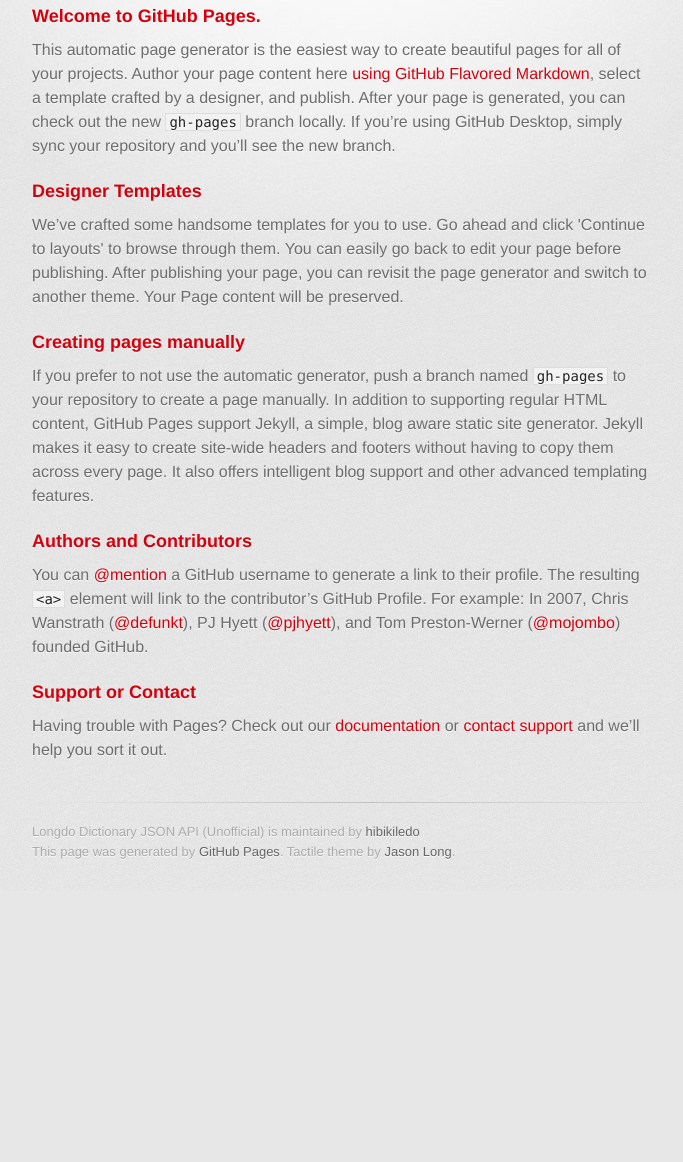
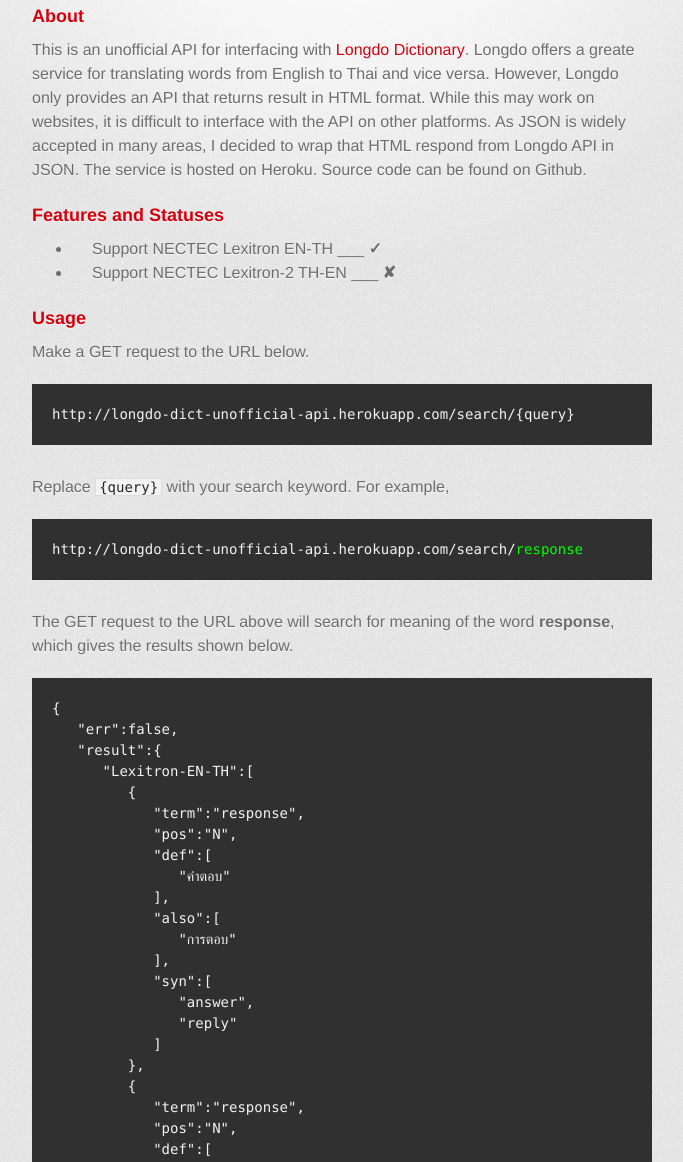
Before and after one commit to hibikiledo/longdo-dict-unofficial-api, a plain HTML site: page index.html in a window 1280 px wide. Shown: the part 325-1487 px from the top of the page, without its empty margins (298-981 px from the left). Before the commit the page ends 1216 px from the top, so only its background shows below. Drawn offline with Linux system fonts and the light colour scheme; a web font is replaced by a local one.

Commit message:
Write content

```diff
--- a/index.html
+++ b/index.html
@@ -23,38 +23,86 @@
         </header>
 
         <section id="downloads" class="clearfix">
-          <a href="https://github.com/hibikiledo/longdo-dict-unofficial-api/zipball/master" id="download-zip" class="button"><span>Download .zip</span></a>
-          <a href="https://github.com/hibikiledo/longdo-dict-unofficial-api/tarball/master" id="download-tar-gz" class="button"><span>Download .tar.gz</span></a>
           <a href="https://github.com/hibikiledo/longdo-dict-unofficial-api" id="view-on-github" class="button"><span>View on GitHub</span></a>
         </section>
 
         <hr>
 
         <section id="main_content">
-          <h3>
-<a id="welcome-to-github-pages" class="anchor" href="#welcome-to-github-pages" aria-hidden="true"><span aria-hidden="true" class="octicon octicon-link"></span></a>Welcome to GitHub Pages.</h3>
 
-<p>This automatic page generator is the easiest way to create beautiful pages for all of your projects. Author your page content here <a href="https://guides.github.com/features/mastering-markdown/">using GitHub Flavored Markdown</a>, select a template crafted by a designer, and publish. After your page is generated, you can check out the new <code>gh-pages</code> branch locally. If you’re using GitHub Desktop, simply sync your repository and you’ll see the new branch.</p>
+          <h3>About</h3>
 
-<h3>
-<a id="designer-templates" class="anchor" href="#designer-templates" aria-hidden="true"><span aria-hidden="true" class="octicon octicon-link"></span></a>Designer Templates</h3>
+          <p>
+            This is an unofficial API for interfacing with <a href="http://dict.longdo.com/">Longdo Dictionary</a>.
+            Longdo offers a greate service for translating words from English to Thai and vice versa.
+            However, Longdo only provides an API that returns result in HTML format.
+            While this may work on websites, it is difficult to interface with the API on other platforms.
+            As JSON is widely accepted in many areas, I decided to wrap that HTML respond from Longdo API in JSON.
+            The service is hosted on Heroku. Source code can be found on Github.
+          </p>
 
-<p>We’ve crafted some handsome templates for you to use. Go ahead and click 'Continue to layouts' to browse through them. You can easily go back to edit your page before publishing. After publishing your page, you can revisit the page generator and switch to another theme. Your Page content will be preserved.</p>
+          <h3>Features and Statuses</h3>
 
-<h3>
-<a id="creating-pages-manually" class="anchor" href="#creating-pages-manually" aria-hidden="true"><span aria-hidden="true" class="octicon octicon-link"></span></a>Creating pages manually</h3>
 
-<p>If you prefer to not use the automatic generator, push a branch named <code>gh-pages</code> to your repository to create a page manually. In addition to supporting regular HTML content, GitHub Pages support Jekyll, a simple, blog aware static site generator. Jekyll makes it easy to create site-wide headers and footers without having to copy them across every page. It also offers intelligent blog support and other advanced templating features.</p>
+          <ul>
+            <li>Support NECTEC Lexitron EN-TH ___ <strong>✓</strong></li>
+            <li>Support NECTEC Lexitron-2 TH-EN ___ <strong>✘</strong></li>
+          </ul>
 
-<h3>
-<a id="authors-and-contributors" class="anchor" href="#authors-and-contributors" aria-hidden="true"><span aria-hidden="true" class="octicon octicon-link"></span></a>Authors and Contributors</h3>
 
-<p>You can <a href="https://help.github.com/articles/basic-writing-and-formatting-syntax/#mentioning-users-and-teams" class="user-mention">@mention</a> a GitHub username to generate a link to their profile. The resulting <code>&lt;a&gt;</code> element will link to the contributor’s GitHub Profile. For example: In 2007, Chris Wanstrath (<a href="https://github.com/defunkt" class="user-mention">@defunkt</a>), PJ Hyett (<a href="https://github.com/pjhyett" class="user-mention">@pjhyett</a>), and Tom Preston-Werner (<a href="https://github.com/mojombo" class="user-mention">@mojombo</a>) founded GitHub.</p>
+          <h3>Usage</h3>
 
-<h3>
-<a id="support-or-contact" class="anchor" href="#support-or-contact" aria-hidden="true"><span aria-hidden="true" class="octicon octicon-link"></span></a>Support or Contact</h3>
+          <p>Make a GET request to the URL below.</p>
+          <pre>http://longdo-dict-unofficial-api.herokuapp.com/search/{query}</pre>
 
-<p>Having trouble with Pages? Check out our <a href="https://help.github.com/pages">documentation</a> or <a href="https://github.com/contact">contact support</a> and we’ll help you sort it out.</p>
+          <p> Replace <code>{query}</code> with your search keyword. For example,</p>
+          <pre>http://longdo-dict-unofficial-api.herokuapp.com/search/<span style="color: lime">response</span></pre>
+
+          <p>
+            The GET request to the URL above will search for meaning of the word
+            <strong>response</strong>, which gives the results shown below.
+          </p>
+
+          <pre>{
+   "err":false,
+   "result":{
+      "Lexitron-EN-TH":[
+         {
+            "term":"response",
+            "pos":"N",
+            "def":[
+               "คำตอบ"
+            ],
+            "also":[
+               "การตอบ"
+            ],
+            "syn":[
+               "answer",
+               "reply"
+            ]
+         },
+         {
+            "term":"response",
+            "pos":"N",
+            "def":[
+               "การตอบสนอง"
+            ],
+            "also":[
+               "การโต้ตอบ"
+            ],
+            "syn":[
+               "feedback",
+               "reaction"
+            ]
+         }
+      ]
+   }
+}</pre>
+
+        <h3>Respond Format Reference</h3>
+
+        // Todo
+
         </section>
 
         <footer>
--- a/stylesheets/stylesheet.css
+++ b/stylesheets/stylesheet.css
@@ -96,6 +96,10 @@
 
 #container .inner img {
   max-width: 100%;
+}
+
+#container .inner ul {
+	margin-left: 40px;
 }
 
 #downloads {
```
Also changed, not shown: 1 other file. Lines whose indentation alone changed are shown as unchanged.
